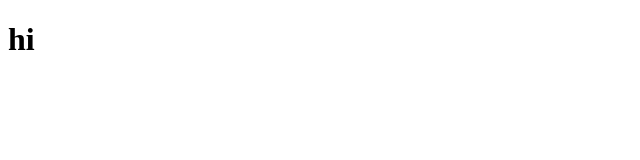
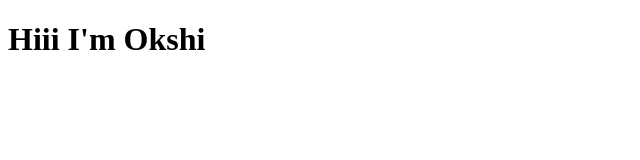
Before and after one commit to VishmiKulawansha/Our-Project, a plain HTML site: page Index.html in a window 1280 px wide. Shown: the whole page, without its empty margins (0-640 px from the left). Drawn offline with Linux system fonts and the light colour scheme.

Commit message:
Update Index.html
edited this page

```diff
--- a/Index.html
+++ b/Index.html
@@ -1,6 +1,6 @@
 <!DOCTYPE html>
 <html>
     <body>
-<h1> hi </h1>
+<h1> Hiii I'm Okshi </h1>
 </body>
 </html>
```
